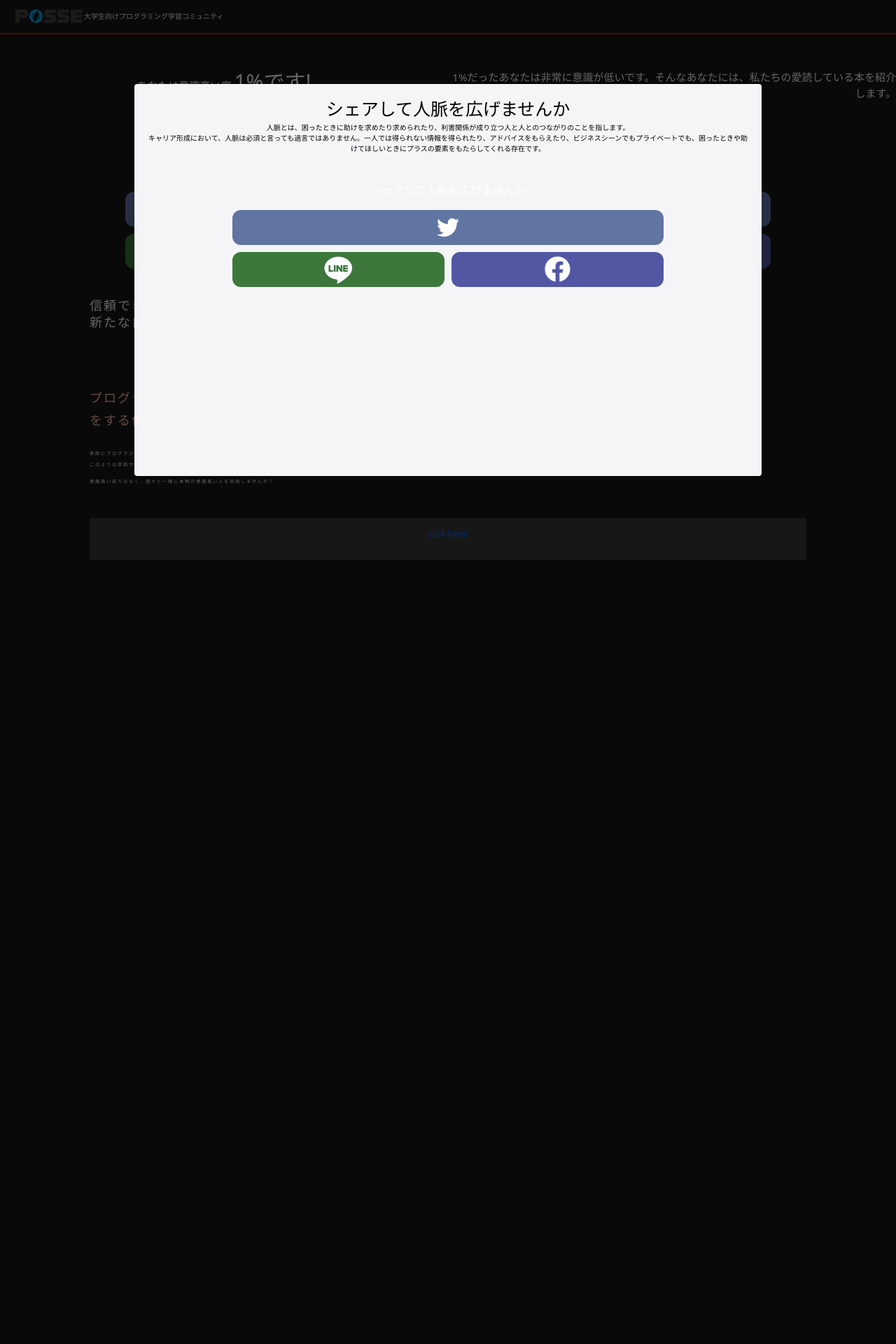
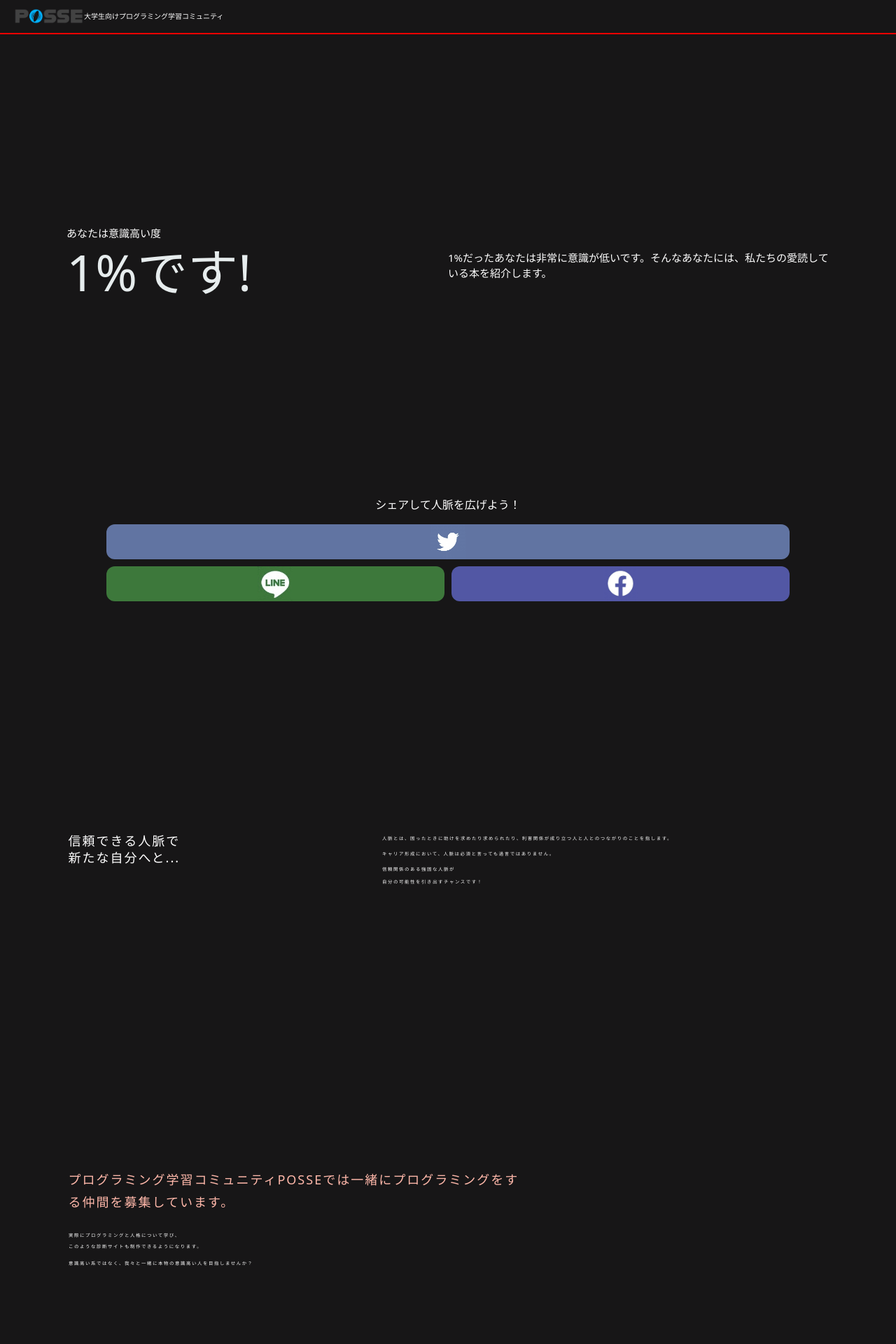
Before and after one commit to posse-ap/posse1-hackathon-202202-team2H, a PHP site: page /result.php in a window 1280 px wide. Shown: the top 1920 px of the page at 70% size. Before the commit the page ends 800 px from the top, so only its background shows below. Run offline with PHP 8.4, Linux system fonts and the light colour scheme; the visitor is signed in with stand-in values (Sample User, id 1); some libraries are stand-ins or nearby versions.

Commit message:
result構成回改修（途中 )

```diff
--- a/www/html/css/style.css
+++ b/www/html/css/style.css
@@ -28,6 +28,10 @@
 }
 li {
 	list-style: none;
+}
+
+.container {
+	max-width: 1100px;
 }
 
 /* end od common */
@@ -356,34 +360,47 @@
 
 /* result_section */
 .result_section {
-	width: 80%;
-	margin: 40px auto;
+	/* width: 80%; */
+	/* margin: 40px auto; */
 	/* outline: 2px solid skyblue; */
 	font-size: 1.5em;
+	height: 60vh;
+	padding-top: 20px;
 
 }
 
 /* result_stmt */
-.result_stmt {
-	/* text-align: center; */
+/* .result_stmt {
+	text-align: center;
     flex-direction: column;
     vertical-align: middle;
-    width: 50%;
+} */
+
+.result_title {
+height: 80vh;
 }
+
+.result_wrapper {
+	align-items: center;
+	height: 100%;
+}
+
 .result_stmt_box {
     text-align: left;
 }
 .result_stmt p {
 	/* padding-left: 10%; */
     text-align: left;
-    display: inline-block;
+    /* display: inline-block; */
 }
 .persent {
+	text-align: left;
 	font-size: 2.0em;
+	font-size: 72px;
 }
 .result_stmt section {
     font-size: 4.0em;
-    display: inline-block;
+    /* display: inline-block; */
 }
 
 /* end of result_stmt */
@@ -391,12 +408,12 @@
 /* result_desc */
 .result_desc {
 	padding: 10px 0;
-    vertical-align: middle;
-    width: 50%;
+    /* vertical-align: middle;
+    width: 50%; */
     /* margin: auto 0; */
 }
 .result_desc p {
-    text-align: right;
+    text-align: left;
 }
 /* end of result_desc */
 
@@ -454,8 +471,9 @@
 /* case_desc */
 .case_desc{
 	display: flex;
-	width: 80%;
-	margin: 40px auto;
+	/* width: 80%;
+	margin: 40px auto; */
+	/* margin: 40px 0; */
 }
 .case_desc p{
 	text-align: left;
@@ -727,7 +745,7 @@
 }
 
 .case_desc_detail{
-	wid	th: 100%;
+	width: 100%;
 	margin: 0;
 }
 .case_desc_detail p{
--- a/www/html/result.php
+++ b/www/html/result.php
@@ -5,7 +5,7 @@
 
 <div class="result_container">
     <!-- modal  -->
-    <div class="my_mask my_hidden"  id="mask"></div>
+    <div class="my_mask my_hidden" id="mask"></div>
     <section class="my_modal my_hidden" id="modal">
         <h1>シェアして人脈を広げませんか</h1>
         <div>
@@ -18,21 +18,18 @@
             <div class="share_sentence">
                 <p>シェアして人脈を広げませんか</p>
             </div>
-            <a href="http://twitter.com/share?url=https://deep-blog.jp/engineer/share-button-url-list/&text=<?= $_SESSION['nickname'] ?>さんの意識高い度:<?= $_SESSION['result'] ?>&related=@posse_program"
-                target="_blank" data-text="バズブログです！よろしく" data-show-count="false">
+            <a href="http://twitter.com/share?url=https://deep-blog.jp/engineer/share-button-url-list/&text=<?= $_SESSION['nickname'] ?>さんの意識高い度:<?= $_SESSION['result'] ?>&related=@posse_program" target="_blank" data-text="バズブログです！よろしく" data-show-count="false">
                 <div class="twitter">
                     <img src="img/twitter.jpg" alt="ツイッターのロゴ">
                 </div>
             </a>
             <div class="other_buttons">
-                <a href="http://line.me/R/msg/text/?意識高い度診断: <?= $_SESSION['result'] ?>%https://deep-blog.jp/engineer/share-button-url-list/"
-                    target="_blank">
+                <a href="http://line.me/R/msg/text/?意識高い度診断: <?= $_SESSION['result'] ?>%https://deep-blog.jp/engineer/share-button-url-list/" target="_blank">
                     <div class="line">
                         <img src="img/line.jpg" alt="ラインのロゴ">
                     </div>
                 </a>
-                <a href="https://www.facebook.com/share.php?u=https://deep-blog.jp/engineer/share-button-url-list/"
-                    target="_blank">
+                <a href="https://www.facebook.com/share.php?u=https://deep-blog.jp/engineer/share-button-url-list/" target="_blank">
                     <div class="facebook">
                         <img src="img/facebook.jpg" alt="facebookのロゴ">
                     </div>
@@ -43,41 +40,41 @@
     <!-- end of modal  -->
 
     <!-- result_stmt -->
- <div class="d-flex">
-    <section class="p-2 result_stmt result_section">
+    <div class="container result_section result_title">
+        <div class="row result_wrapper">
+            <section class="col-md-6 p-2 result_stmt">
                 <p>あなたは意識高い度</p>
-        <p class="persent"  id="result"><span class="count_up"><?= $_SESSION['result'] ?></span>%です!</p>
+                <h1 class="persent" id="result"><span class="count_up"><?= $_SESSION['result'] ?></span>%です!</h1>
             </section>
             <!-- end of result_stmt -->
 
             <!-- result_desc -->
-    <section class="result_desc result_section">
+            <section class="col-md-6 result_desc">
                 <p><?= $_SESSION['result'] ?>%だったあなたは非常に意識が低いです。そんなあなたには、私たちの愛読している本を紹介します。</p>
             </section>
+        </div>
+
     </div>
     <!-- end of result_desc -->
 
     <!-- share_buttons -->
-    <div class="share_buttons result_section">
+    <div class="share_buttons result_section container">
 
         <div class="share_sentence">
             <p>シェアして人脈を広げよう！</p>
         </div>
-        <a href="http://twitter.com/share?url=https://deep-blog.jp/engineer/share-button-url-list/&text=<?= $_SESSION['nickname'] ?>さんの意識高い度:<?= $_SESSION['result'] ?>&related=@posse_program"
-            target="_blank" data-text="バズブログです！よろしく" data-show-count="false">
+        <a href="http://twitter.com/share?url=https://deep-blog.jp/engineer/share-button-url-list/&text=<?= $_SESSION['nickname'] ?>さんの意識高い度:<?= $_SESSION['result'] ?>&related=@posse_program" target="_blank" data-text="バズブログです！よろしく" data-show-count="false">
             <div class="twitter">
                 <img src="img/twitter.jpg" alt="ツイッターのロゴ">
             </div>
         </a>
         <div class="other_buttons">
-            <a href="http://line.me/R/msg/text/?意識高い度診断: <?= $_SESSION['result'] ?>%https://deep-blog.jp/engineer/share-button-url-list/"
-                target="_blank">
+            <a href="http://line.me/R/msg/text/?意識高い度診断: <?= $_SESSION['result'] ?>%https://deep-blog.jp/engineer/share-button-url-list/" target="_blank">
                 <div class="line">
                     <img src="img/line.jpg" alt="ラインのロゴ">
                 </div>
             </a>
-            <a href="https://www.facebook.com/share.php?u=https://deep-blog.jp/engineer/share-button-url-list/"
-                target="_blank">
+            <a href="https://www.facebook.com/share.php?u=https://deep-blog.jp/engineer/share-button-url-list/" target="_blank">
                 <div class="facebook">
                     <img src="img/facebook.jpg" alt="facebookのロゴ">
                 </div>
@@ -87,7 +84,7 @@
     <!-- end of share_buttons -->
 
     <!-- case_desc -->
-    <section class="case_desc result_section">
+    <section class="container case_desc result_section">
         <div class="case_desc_title">
             <p>信頼できる人脈で
                 <br>新たな自分へと...
@@ -112,13 +109,14 @@
     <!-- end of case_desc -->
 
     <!-- posse_desc  -->
-    <section class="posse_desc result_section">
+    <section class="posse_desc result_section container">
         <div class="invitation">
             <p>プログラミング学習コミュニティPOSSEでは一緒にプログラミングをする仲間を募集しています。</p>
         </div>
         <div class='invitation_detail'>
             <p>実際にプログラミングと人格について学び、
-          <br>このような診断サイトも制作できるようになります。</p>
+                <br>このような診断サイトも制作できるようになります。
+            </p>
             <p>意識高い系ではなく、我々と一緒に本物の意識高い人を目指しませんか？</p>
         </div>
 
```
Lines whose indentation alone changed are shown as unchanged.
